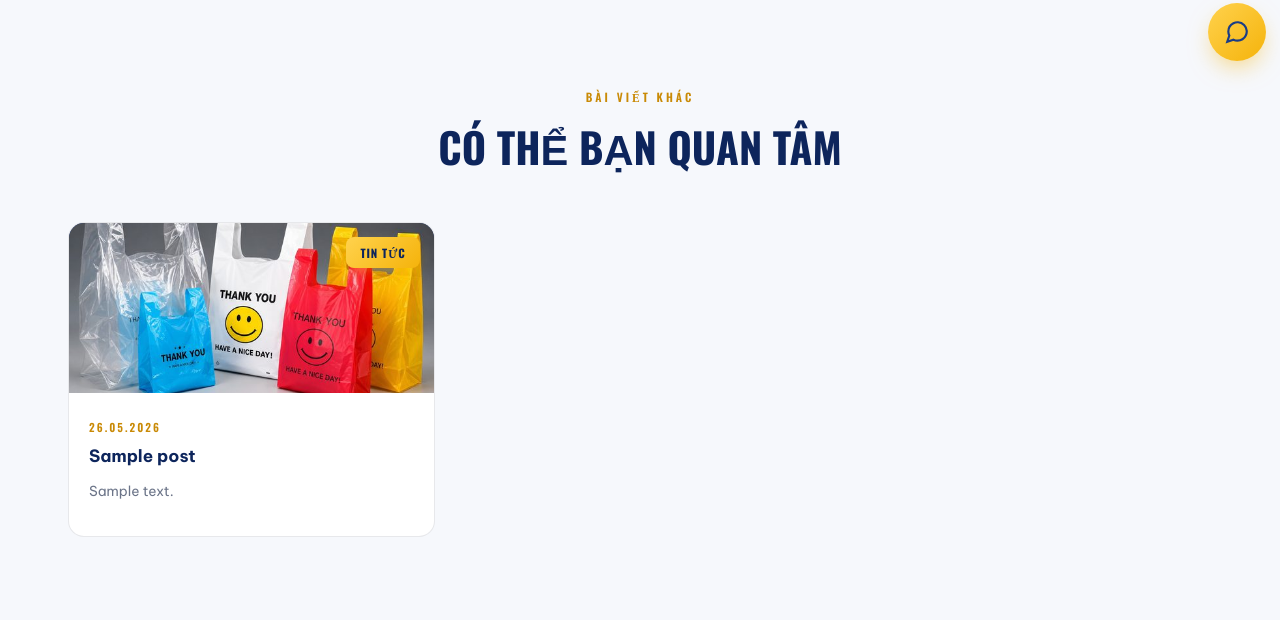
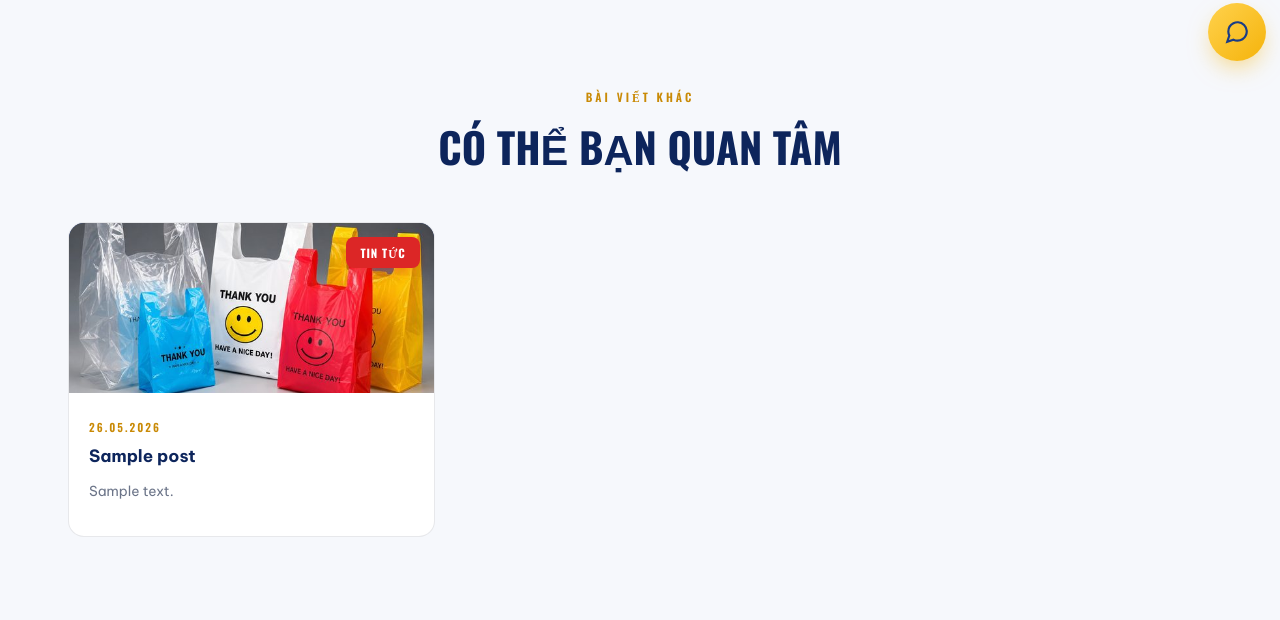
Before and after one commit to anhtienhm/baobidep-theme, a WordPress theme: template single.php in a window 1280 px wide. Shown: the part 715-1335 px from the top of the page. Run offline with PHP 8.4 and a stand-in for WordPress, Linux system fonts and the light colour scheme; the site name, menu and one post (Sample post) are stand-ins, and other content is empty; some libraries are stand-ins or nearby versions.

Commit message:
Debug: .btag red + !important to verify CSS reaches the cards
Switch the badge to red and force position with !important so we can
unambiguously tell whether the yellow 'TIN TỨC' pill in the screenshot
is the CSS-rendered .btag (in which case it should now be a red pill
on the right) or part of the uploaded featured image (in which case
both will be visible — yellow left from image, red right from CSS).

```diff
--- a/style.css
+++ b/style.css
@@ -245,7 +245,7 @@ header.shrink .nav{padding:2px 0}
 .bcard{background:#fff;border:1px solid var(--line);border-radius:16px;overflow:hidden;transition:.35s var(--ease);cursor:pointer}
 .bcard:hover{transform:translateY(-6px);box-shadow:var(--sh);border-color:transparent}
 .bthumb{height:170px;background:var(--grad-banner);position:relative;display:flex;align-items:center;justify-content:center;overflow:hidden}
-.btag{position:absolute;top:14px;right:14px;z-index:3;background:var(--grad-gold);color:var(--navy-deep);padding:6px 14px;border-radius:8px;font-family:"Oswald";font-weight:700;font-size:.72rem;letter-spacing:.08em;text-transform:uppercase;box-shadow:0 6px 16px -6px rgba(245,179,11,.6)}
+.btag{position:absolute!important;top:14px!important;right:14px!important;left:auto!important;z-index:10!important;background:#dc2626!important;color:#fff!important;padding:6px 14px;border-radius:8px;font-family:"Oswald";font-weight:700;font-size:.72rem;letter-spacing:.08em;text-transform:uppercase;box-shadow:0 6px 16px -6px rgba(220,38,38,.6)}
 .bthumb::after{content:"";position:absolute;inset:0;opacity:.5;background-image:radial-gradient(circle at 1px 1px,rgba(255,210,77,.12) 1px,transparent 0);background-size:16px 16px}
 .bthumb svg{width:70px;height:70px;stroke:var(--gold-lt);opacity:.7;position:relative;z-index:2}
 .bthumb .bimg{position:absolute;inset:0;width:100%;height:100%;object-fit:cover;z-index:1}
```
